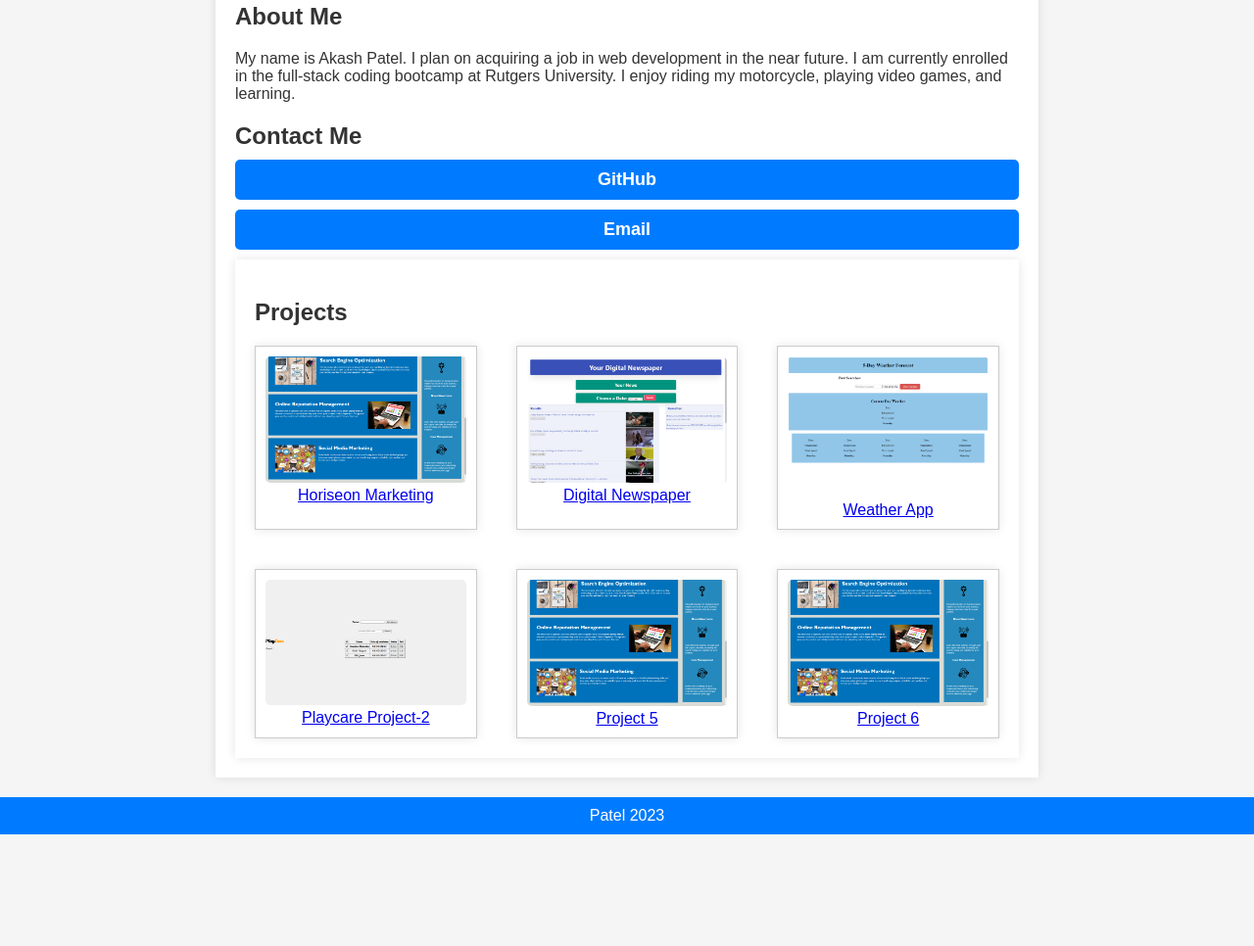
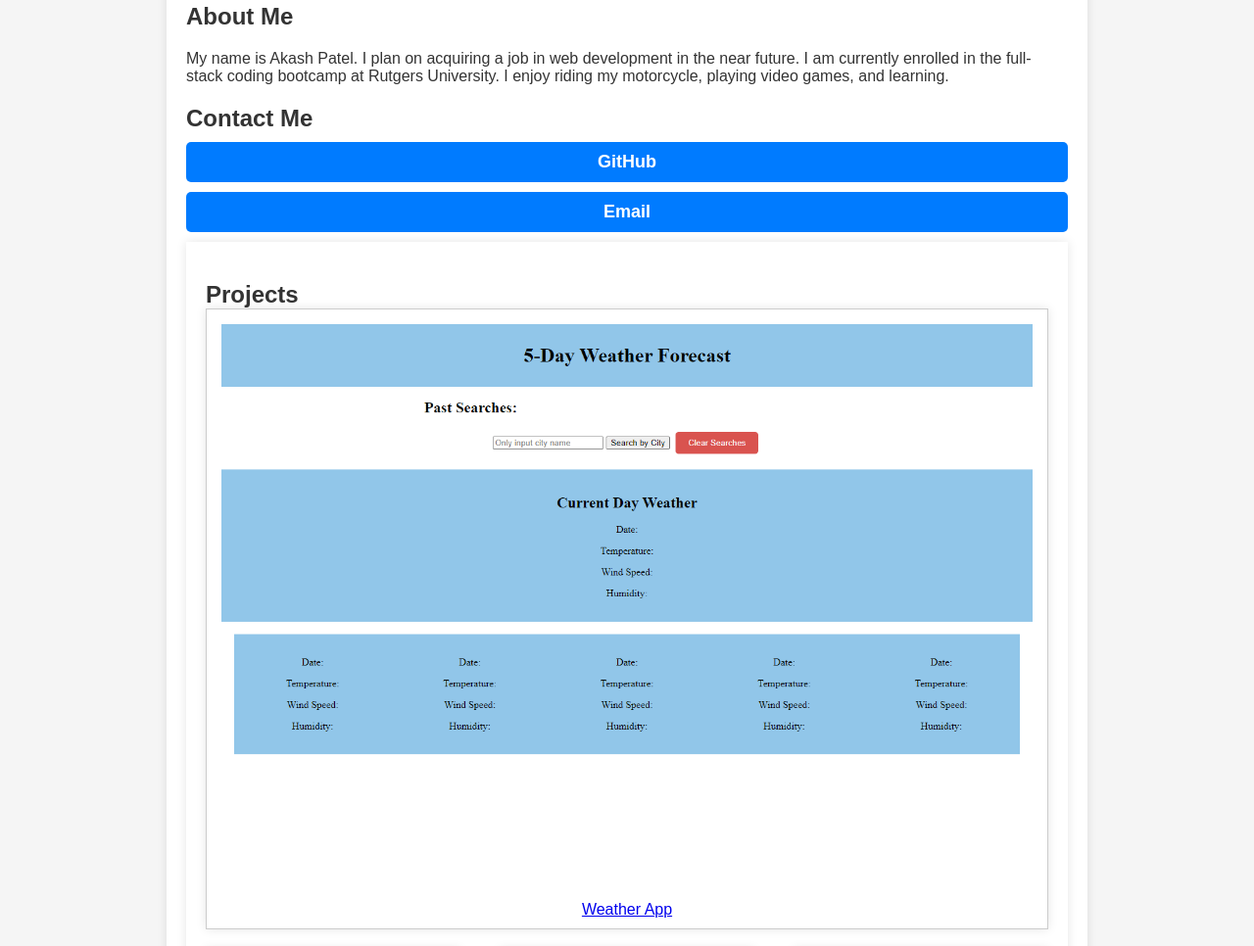
Before and after one commit to akash301994/portfolio, a plain HTML site: page index.html in a window 1280 px wide. Shown: the part 464-1430 px from the top of the page at 98% size. Before the commit the page ends 1316 px from the top, so only its background shows below. Drawn offline with Linux system fonts and the light colour scheme.

Commit message:
fixed links and added main project

```diff
--- a/assets/style.css
+++ b/assets/style.css
@@ -44,11 +44,12 @@ nav a {
 }
 
 main {
-    max-width: 800px;
+    max-width: 900px;
     margin: 20px auto;
     padding: 20px;
     background-color: #fff;
     box-shadow: 0px 0px 10px rgba(0, 0, 0, 0.1);
+
 }
 
 h2 {
--- a/index.html
+++ b/index.html
@@ -49,7 +49,7 @@
             <h2>Contact Me</h2>
             <nav>
                 <div class="link-box">
-                    <a href="https://github.com/akash301994">GitHub</a>
+                    <a href="https://github.com/akash301994/portfolio">GitHub</a>
                 </div>
                 <div class="link-box">
                     <a href="mailto:patel.akash30@icloud.com">Email</a>
@@ -60,6 +60,14 @@
         <!-- added aside element called projects to keep separate on page. -->
         <aside id="aside">
             <h2 id ="projects">Projects</h2>
+
+            <div class="project-item">
+                <a href="https://akash301994.github.io/weather-app/">
+                    <img src="./assets/images/127.0.0.1_5501_index.html (1).png" alt="Project 3">
+                    Weather App
+                </a>
+            </div>
+
             <div class="project-grid">
                 <div class="project-item">
                     <a href="https://akash301994.github.io/Challenge-1/">
@@ -99,6 +107,7 @@
                 </div>
             </div>
         </aside>
+
     </main>
     <!-- added a footer -->
     <footer>
```
